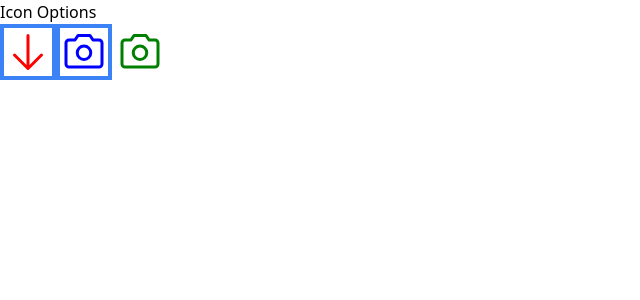
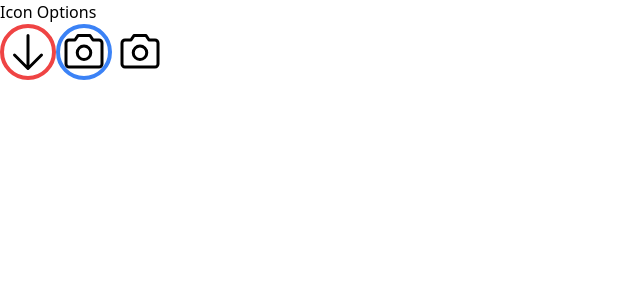
Before and after one commit to UofA-Blueprint/AlzheimerCalgary2.0, a React (Vite) app: page /icon-select in a window 1280 px wide. Shown: the top 300 px of the page, without its empty margins (0-640 px from the left). Built offline with nearby package versions, Linux system fonts and the light colour scheme.

Commit message:
color prop in class name and border is rounded

```diff
--- a/src/components/IconOption.tsx
+++ b/src/components/IconOption.tsx
@@ -11,10 +11,15 @@ interface IconOptionProps {
 
 const IconOption: React.FC<IconOptionProps> = ({ icon, color, selected }) => {
     const IconComponent: React.ElementType = Icon[icon];
+    const colorVariants: { [key: string]: any } = {
+        blue: 'border-blue-500',
+        red: 'border-red-500',
+        yellow: 'border-yellow-500',
+      }
 
     return (
-        <div className={`inline-flex justify-center items-center border-4 ${selected ? 'border-blue-500' : 'border-transparent'}`}>
-            <IconComponent className="w-12 h-12" style={{ color: color }} />
+        <div className={`inline-flex justify-center items-center rounded-full border-4 ${selected ? `${colorVariants[color]}` : 'border-transparent'}`}>
+            <IconComponent className={`rounded-full w-12 h-12`}/>
         </div>
     );
 }
--- a/src/routes/IconOptionTest.tsx
+++ b/src/routes/IconOptionTest.tsx
@@ -8,7 +8,7 @@ const IconOptionTest: React.FC = () => {
             <IconOption icon="ArrowDown" color="red" selected={true} />
 
             <IconOption icon="Camera" color="blue" selected={true} />
-            <IconOption icon="Camera" color="green" selected={false} />
+            <IconOption icon="Camera" color="yellow" selected={false} />
         </div>
     );
 };
```
